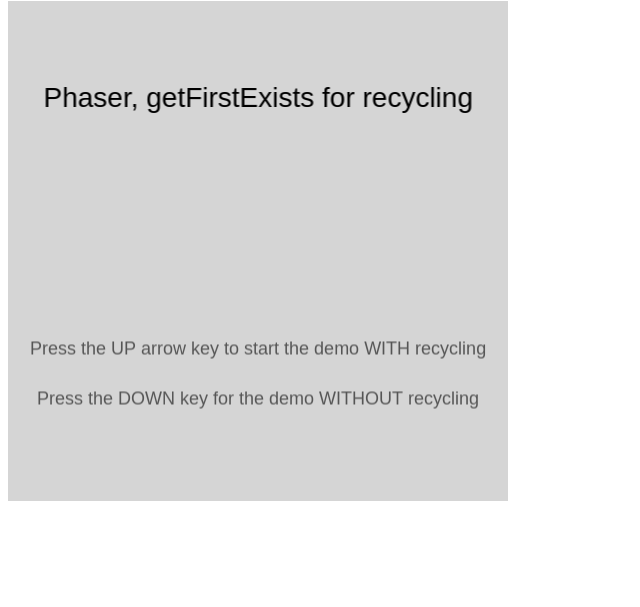
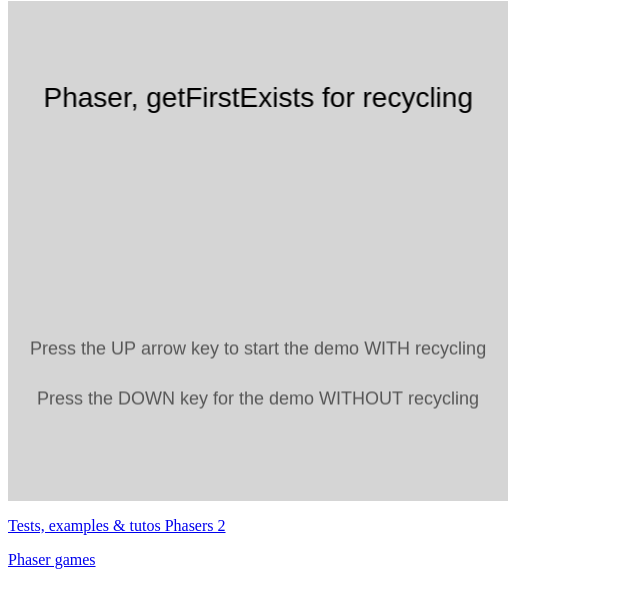
Before and after one commit to robomatix/phaser-getFirstExists-for-recycling, a plain HTML site: page index.html in a window 1280 px wide. Shown: the part 79-686 px from the top of the page, without its empty margins (0-640 px from the left). Drawn offline with Linux system fonts and the light colour scheme; animation ran at ten frames a second.

Commit message:
Links towards my blog and my games

```diff
--- a/index.html
+++ b/index.html
@@ -20,6 +20,9 @@
 <h1>Phaser, getFirstExists for recycling</h1>
 
 <div id="gameDiv"></div>
+
+<p><a href="http://blog.robomatix.net/+-Phaser-+">Tests, examples & tutos Phasers 2</a></p>
+<p><a href="http://le-carre-noir.net/">Phaser games</a></p>
 </body>
 
 </html>
```
